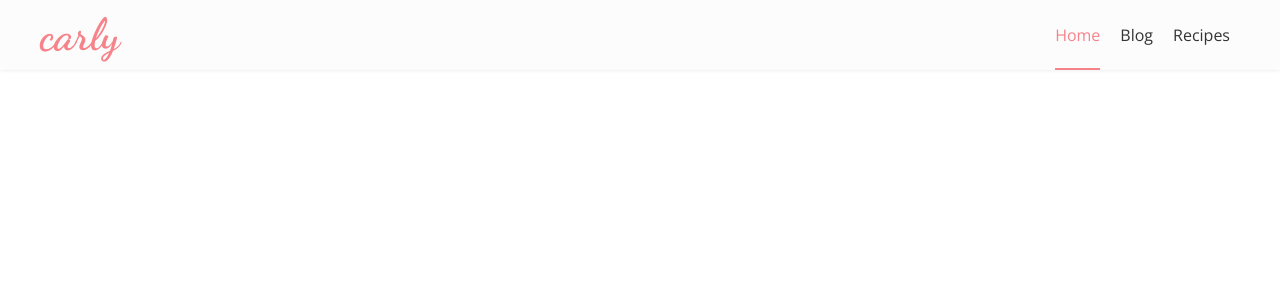
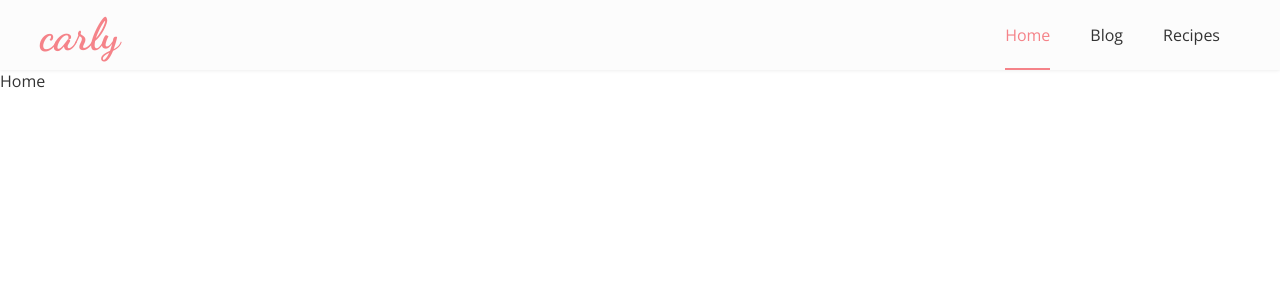
Before and after one commit to s-fletcher/carly-blog, a React (Create React App) app: page / in a window 1280 px wide. Shown: the top 300 px of the page. Built offline with nearby package versions, Linux system fonts and the light colour scheme.

Commit message:
Add routing

```diff
--- a/package.json
+++ b/package.json
@@ -6,9 +6,11 @@
     "@types/node": "^12.12.58",
     "@types/react": "^16.9.49",
     "@types/react-dom": "^16.9.8",
+    "@types/react-router-dom": "^5.1.6",
     "node-sass": "^4.14.1",
     "react": "^16.13.1",
     "react-dom": "^16.13.1",
+    "react-router-dom": "^5.2.0",
     "react-scripts": "^3.4.3",
     "typescript": "^3.9.7"
   },
--- a/src/App.tsx
+++ b/src/App.tsx
@@ -1,12 +1,30 @@
 import React from 'react';
+import {
+  BrowserRouter as Router,
+  Switch,
+  Route,
+} from 'react-router-dom';
 import Navbar from './components/Navbar';
+import Blog from './views/Blog';
+import Home from './views/Home';
 
 /**
  * App
  */
 const App: React.FC = () => (
   <div id="app">
-    <Navbar />
+    <Router>
+      <Navbar />
+
+      <Switch>
+        <Route path="/blog">
+          <Blog />
+        </Route>
+        <Route path="/">
+          <Home />
+        </Route>
+      </Switch>
+    </Router>
   </div>
 );
 export default App;
--- a/src/components/Navbar.tsx
+++ b/src/components/Navbar.tsx
@@ -1,6 +1,7 @@
 import React, { useState, useEffect, useRef } from 'react';
 import '../styles/navbar.scss';
 
+import { Link } from 'react-router-dom';
 import useWindowDimensions from '../lib/useWindowDimensions';
 
 /**
@@ -85,11 +86,12 @@ const NavItems: React.FC<NavbarProps> = ({ setOpen }) => {
       });
     }
   };
+
   return (
     <ul id="nav-items">
-      <a href="/" onClick={onClickLink}><li className="item active"><p>Home</p><div className="underline" /></li></a>
-      <a href="/" onClick={onClickLink}><li className="item"><p>Blog</p><div className="underline" /></li></a>
-      <a href="/" onClick={onClickLink}><li className="item"><p>Recipes</p><div className="underline" /></li></a>
+      <Link to="/" onClick={onClickLink}><li className="item active"><p>Home</p><div className="underline" /></li></Link>
+      <Link to="/blog" onClick={onClickLink}><li className="item"><p>Blog</p><div className="underline" /></li></Link>
+      <Link to="/" onClick={onClickLink}><li className="item"><p>Recipes</p><div className="underline" /></li></Link>
     </ul>
   );
 };
--- a/src/styles/navbar.scss
+++ b/src/styles/navbar.scss
@@ -34,7 +34,7 @@
       display: flex;
       height: 100%;
       justify-content: center;
-      padding: 0 10px;
+      padding: 0 20px;
       position: relative;
       transition: color 150ms;
 
@@ -44,7 +44,7 @@
         height: 0;
         position: absolute;
         transition: height 150ms;
-        width: calc(100% - 20px);
+        width: calc(100% - 40px);
       }
 
       &:hover {
--- /dev/null
+++ b/src/views/Blog.tsx
@@ -0,0 +1,11 @@
+import React from 'react';
+
+/**
+ * Blog
+ */
+const Blog: React.FC = () => (
+  <div id="blog">
+    <p>Blog</p>
+  </div>
+);
+export default Blog;
--- /dev/null
+++ b/src/views/Home.tsx
@@ -0,0 +1,11 @@
+import React from 'react';
+
+/**
+ * Home
+ */
+const Home: React.FC = () => (
+  <div id="home">
+    <p>Home</p>
+  </div>
+);
+export default Home;
```
Also changed, not shown: 1 other file (tests, documents, lock files or other folders).
